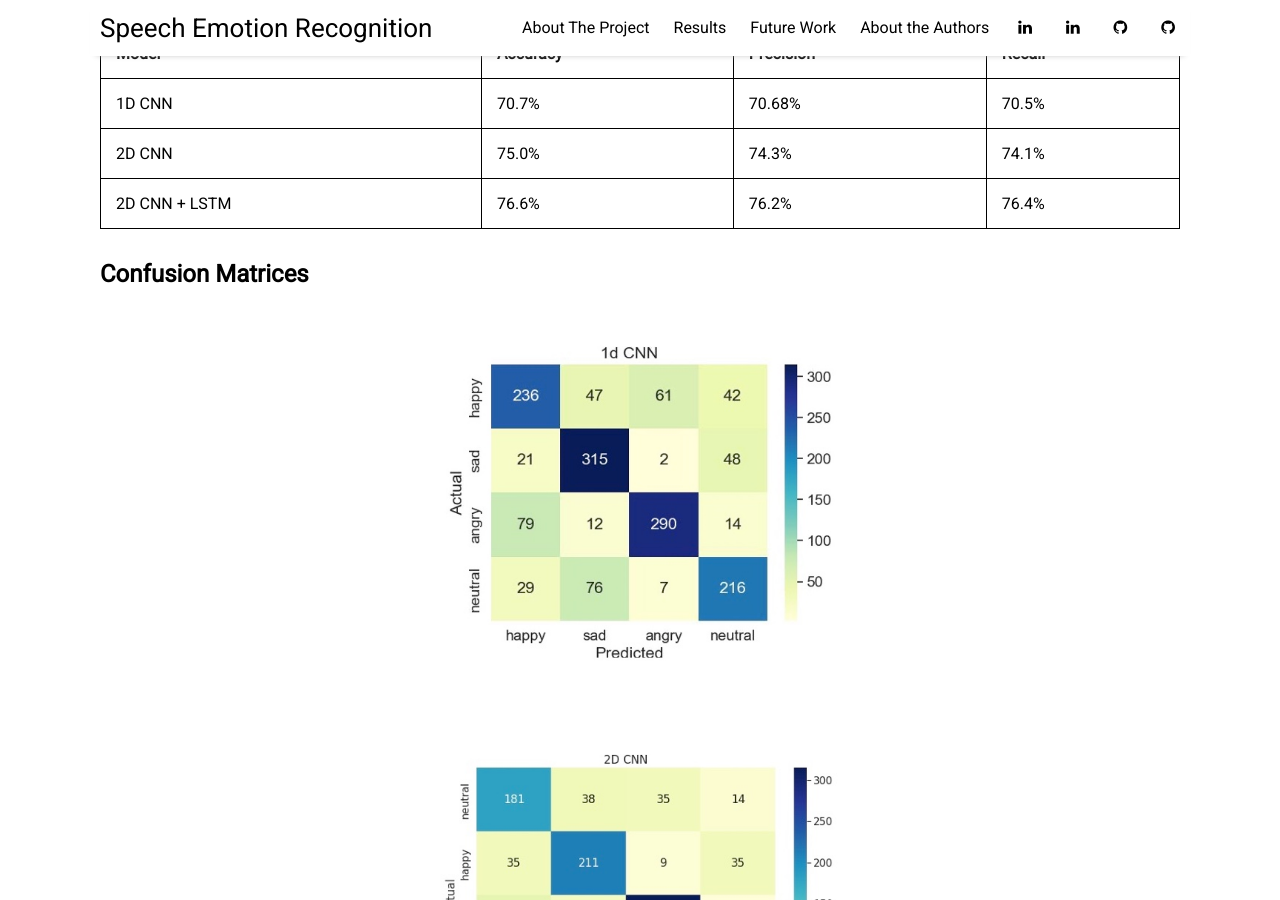
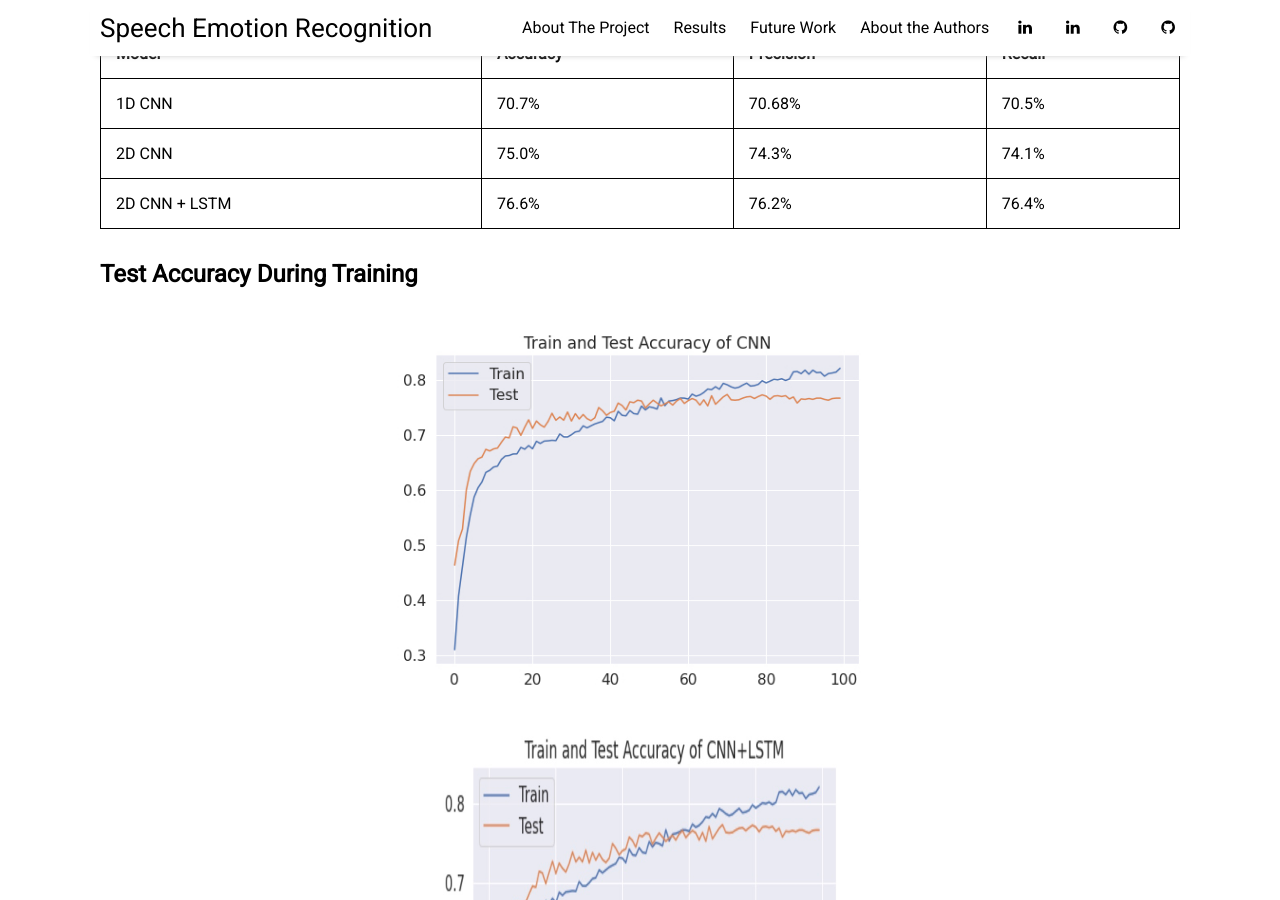
Before and after one commit to kelvinm10/SER_Website, a Jekyll site: the page built from _posts/2022-04-18-results.md, in a window 1280 px wide and 900 px high, scrolled down 3459 px. Built offline with Jekyll 4.4.1, drawn with Linux system fonts in a browser that asks for light colours; nearby versions of some CDN libraries.

Commit message:
Update 2022-04-18-results.md
added train test accuracy for lstm and cnn

```diff
--- a/_posts/2022-04-18-results.md
+++ b/_posts/2022-04-18-results.md
@@ -83,6 +83,12 @@ image: results.jpg
   </tr>
 </table>
 
+## Test Accuracy During Training
+<img src="{{ site.github.url }}/assets/img/Train_test_acc_CNN.jpg" alt="ttcnn" style="width:547px;height:410px;" align="center">
+
+<img src="{{ site.github.url }}/assets/img/lstm_train_test.jpg" alt="ttlstm" style="width:400px;height:521px;" align="center">
+
+
 ## Confusion Matrices
 <img src="{{ site.github.url }}/assets/img/CNN1dCm,jpg.jpg" alt="CNN1d" style="width:400px;height:400px;" align="center">
 <img src="{{ site.github.url }}/assets/img/CM_CNN.jpg" alt="RFConfusionMatrix" style="width:400px;height:400px;" align="center">
```
